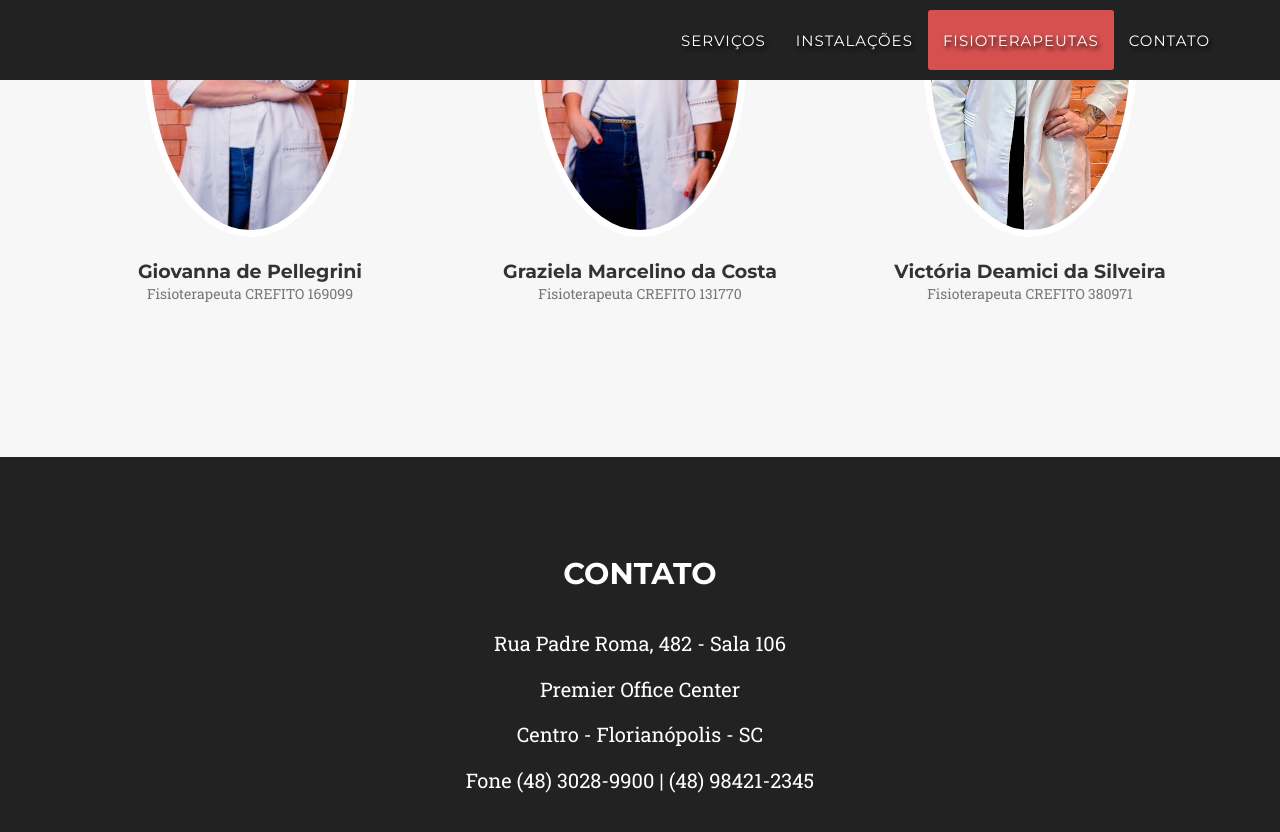
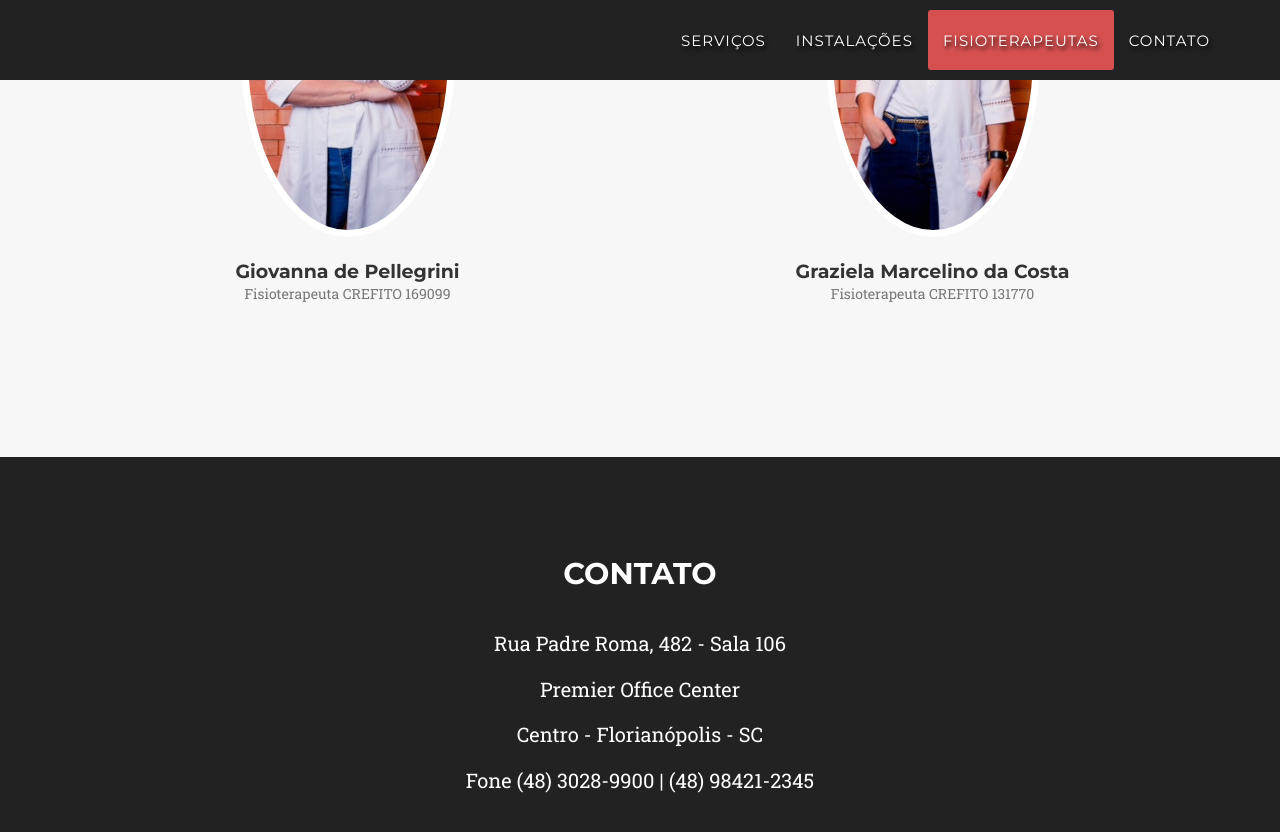
Before and after one commit to jakitow/unnik, a Jekyll site: the page built from index.html, in a window 1280 px wide and 900 px high, scrolled down 2385 px. Shown: the top 832 px of the window. Built offline with Jekyll 4.4.1, drawn with Linux system fonts in a browser that asks for light colours; some web fonts are replaced.

Commit message:
retirada Victoria

```diff
--- a/_config.yml
+++ b/_config.yml
@@ -24,10 +24,6 @@ people:
   pic: 2
   position: Fisioterapeuta CREFITO 131770
 
-- name: Victória Deamici da Silveira
-  pic: 3
-  position: Fisioterapeuta CREFITO 380971
-
 # Social networks usernames (many more available: google-plus, flickr, dribbble, pinterest, instagram, tumblr, linkedin, etc.)
 social:
   - title: facebook
--- a/_includes/team.html
+++ b/_includes/team.html
@@ -8,7 +8,7 @@
             </div>
             <div class="row">
                 {% for member in site.people %}
-                <div class="col-sm-4">
+                <div class="col-sm-6">
                     <div class="team-member">
                         <img src="img/team/{{ member.pic }}.jpg" class="img-responsive img-circle" alt="">
                         <h4>{{ member.name }}</h4>
```
Also changed, not shown: img/team/3.jpg (deleted), img/team/antiga-1.jpg (deleted), img/team/antiga-2.jpg (deleted), img/team/antiga-3.jpg (deleted).
